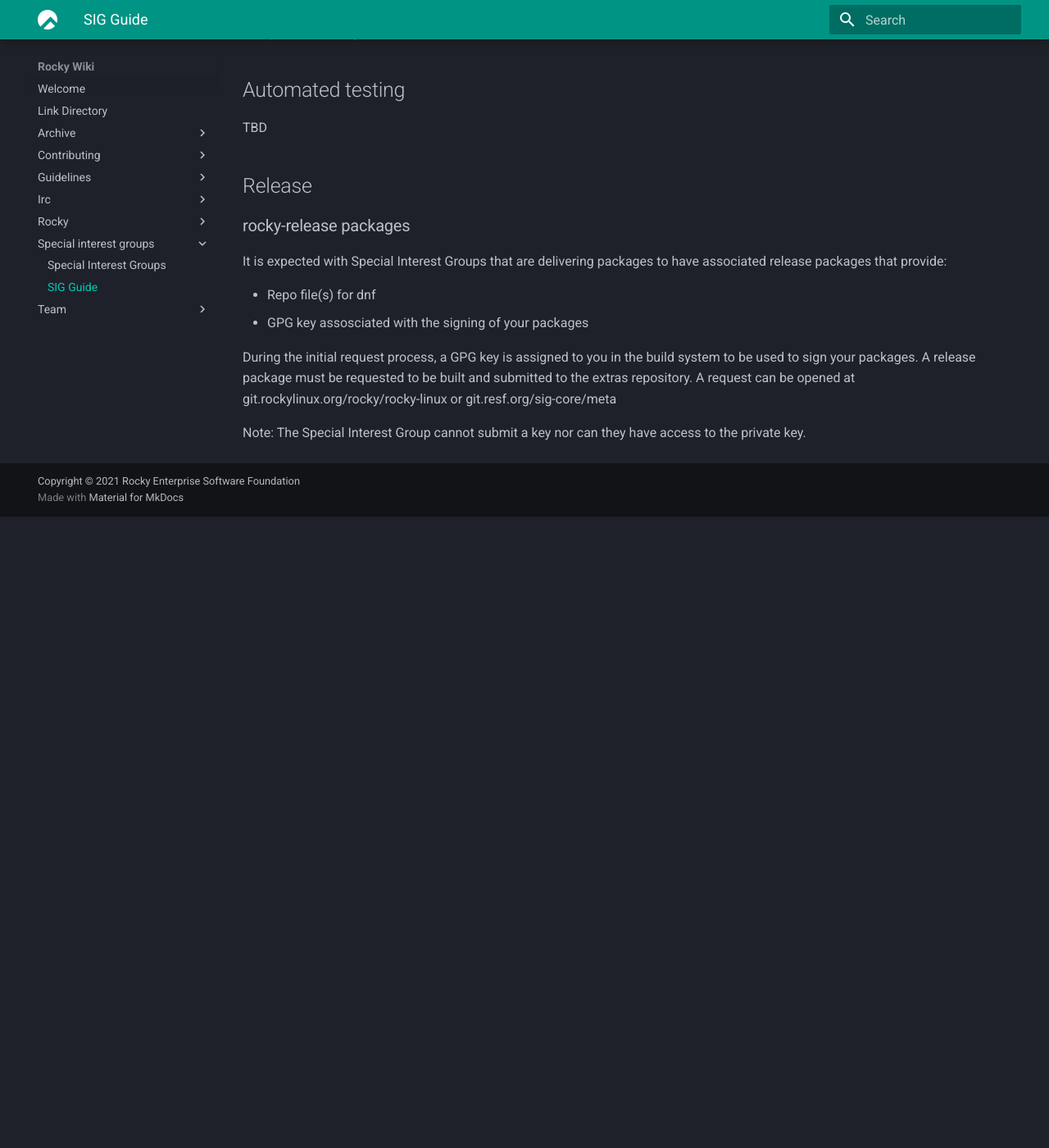
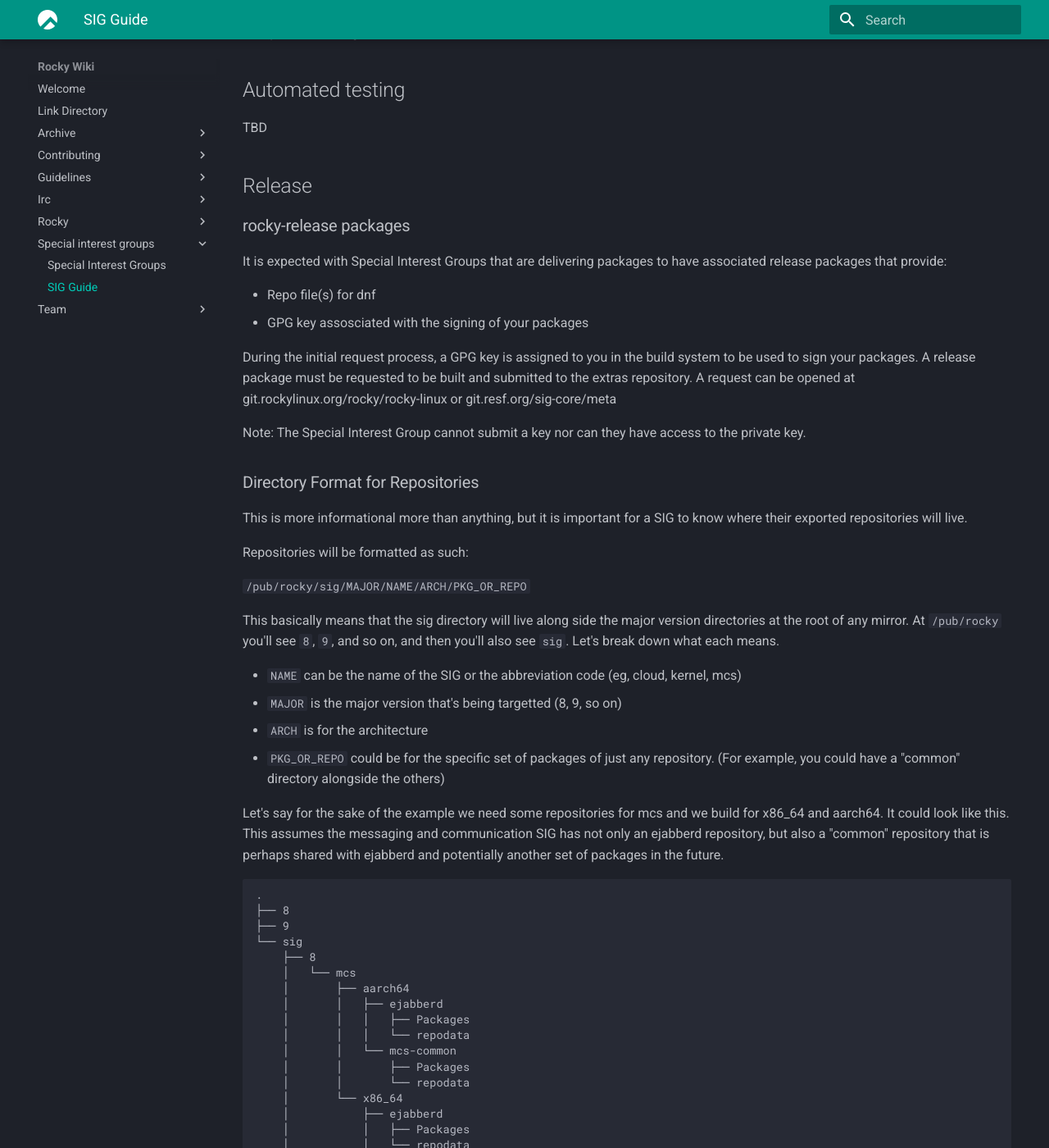
Before and after one commit to rocky-linux/wiki.rockylinux.org, an MkDocs documentation site: the page built from docs/special_interest_groups/sig_guide.md, in a window 1280 px wide and 1400 px high, scrolled down 4585 px. Shown: the whole window at 82% size. Built offline with MkDocs 1.6.1 and Material for MkDocs 9.7.7, drawn with Linux system fonts in a browser that asks for light colours; before the commit the page ends 5215 px from its top, so only the background shows below that; some of the changed text lies outside the part shown.

Commit message:
add directory structure information

````diff
--- a/docs/special_interest_groups/sig_guide.md
+++ b/docs/special_interest_groups/sig_guide.md
@@ -178,3 +178,59 @@
 During the initial request process, a GPG key is assigned to you in the build system to be used to sign your packages. A release package must be requested to be built and submitted to the extras repository. A request can be opened at git.rockylinux.org/rocky/rocky-linux or git.resf.org/sig-core/meta
 
 Note:  The Special Interest Group cannot submit a key nor can they have access to the private key.
+
+### Directory Format for Repositories
+
+This is more informational more than anything, but it is important for a SIG to know where their exported repositories will live.
+
+Repositories will be formatted as such:
+
+`/pub/rocky/sig/MAJOR/NAME/ARCH/PKG_OR_REPO`
+
+This basically means that the sig directory will live along side the major version directories at the root of any mirror. At `/pub/rocky` you'll see `8`, `9`, and so on, and then you'll also see `sig`. Let's break down what each means.
+
+* `NAME` can be the name of the SIG or the abbreviation code (eg, cloud, kernel, mcs)
+* `MAJOR` is the major version that's being targetted (8, 9, so on)
+* `ARCH` is for the architecture
+* `PKG_OR_REPO` could be for the specific set of packages of just any repository. (For example, you could have a "common" directory alongside the others)
+
+Let's say for the sake of the example we need some repositories for mcs and we build for x86_64 and aarch64. It could look like this. This assumes the messaging and communication SIG has not only an ejabberd repository, but also a "common" repository that is perhaps shared with ejabberd and potentially another set of packages in the future.
+
+```
+.
+├── 8
+├── 9
+└── sig
+    ├── 8
+    │   └── mcs
+    │       ├── aarch64
+    │       │   ├── ejabberd
+    │       │   │   ├── Packages
+    │       │   │   └── repodata
+    │       │   └── mcs-common
+    │       │       ├── Packages
+    │       │       └── repodata
+    │       └── x86_64
+    │           ├── ejabberd
+    │           │   ├── Packages
+    │           │   └── repodata
+    │           └── mcs-common
+    │               ├── Packages
+    │               └── repodata
+    └── 9
+        └── mcs
+            ├── aarch64
+            │   ├── ejabberd
+            │   │   ├── Packages
+            │   │   └── repodata
+            │   └── mcs-common
+            │       ├── Packages
+            │       └── repodata
+            └── x86_64
+                ├── ejabberd
+                │   ├── Packages
+                │   └── repodata
+                └── mcs-common
+                    ├── Packages
+                    └── repodata
+```
````
